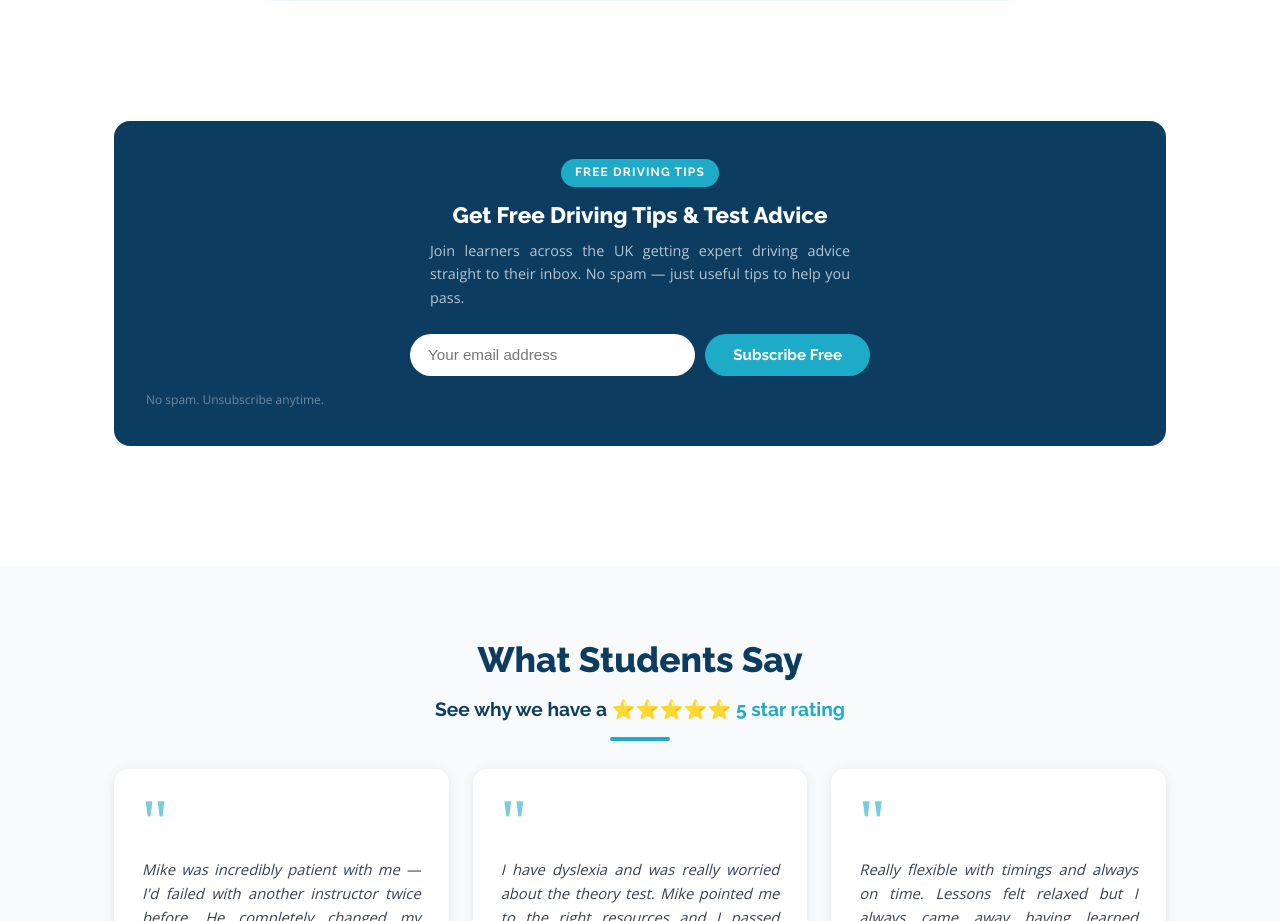
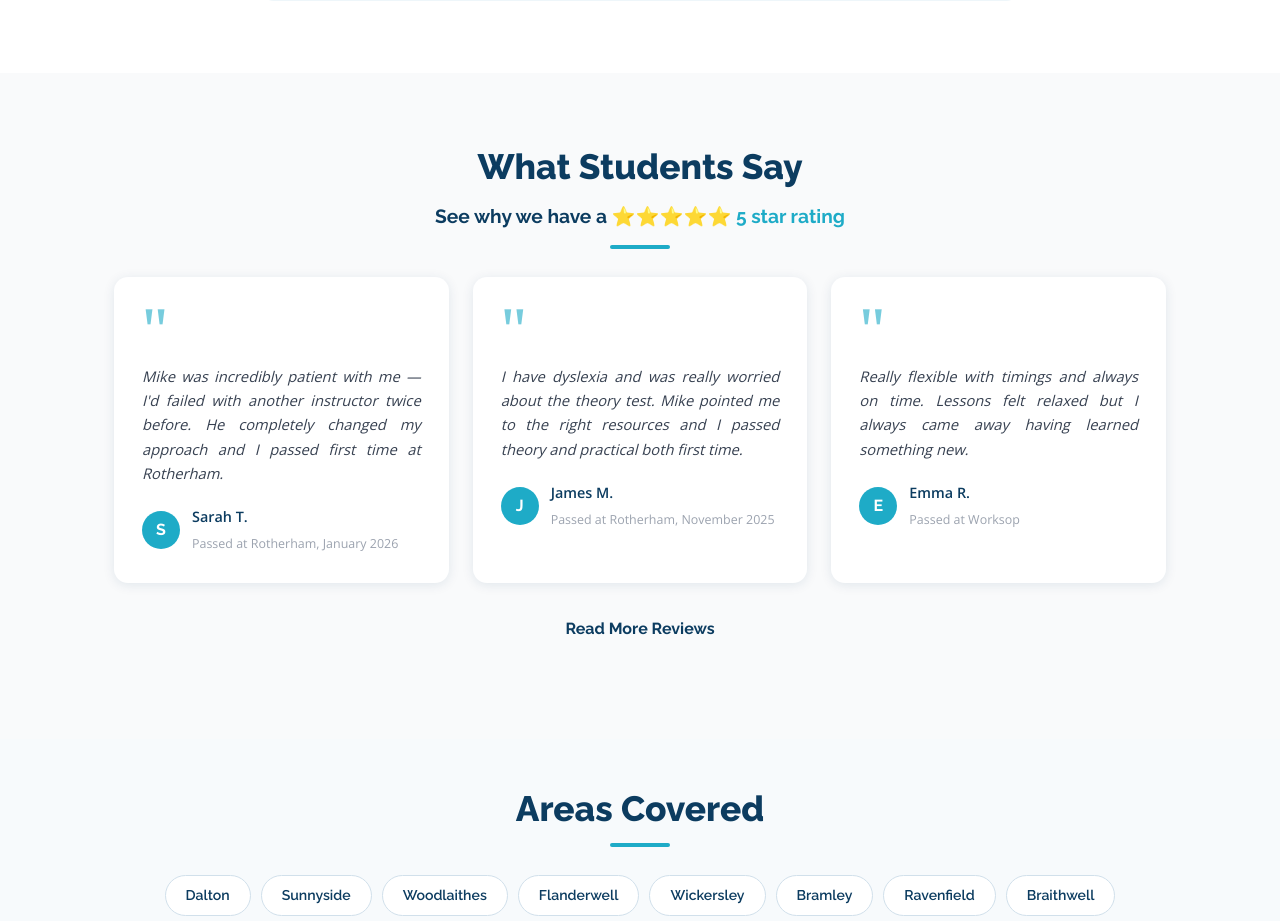
Before and after one commit to mikehinton-wq/mods-website, a React (Vite) app: page / in a window 1280 px wide. Shown: the part 3460-4381 px from the top of the page. Built offline with nearby package versions, Linux system fonts and the light colour scheme.

Commit message:
Update site

```diff
--- a/src/pages/Home.jsx
+++ b/src/pages/Home.jsx
@@ -405,13 +405,6 @@ export default function Home() {
         </div>
       </section>
 
-      {/* ── MAILCHIMP SIGNUP ─────────────────────────────────────── */}
-      <section className="section" style={{ paddingTop: 0 }} id="mailchimp-signup">
-        <div className="container">
-          <MailchimpSignup />
-        </div>
-      </section>
-
       {/* ── TESTIMONIALS ─────────────────────────────────────────── */}
       <section className="section testimonials-section">
         <div className="container">
```
